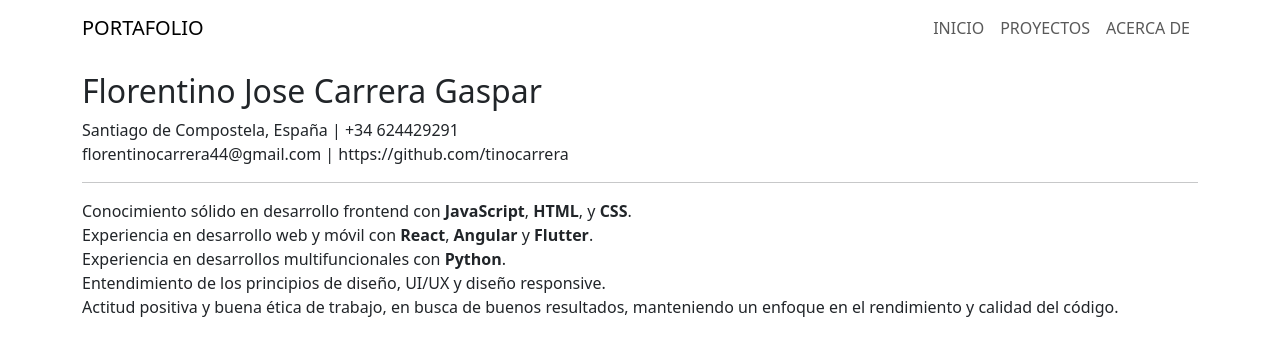
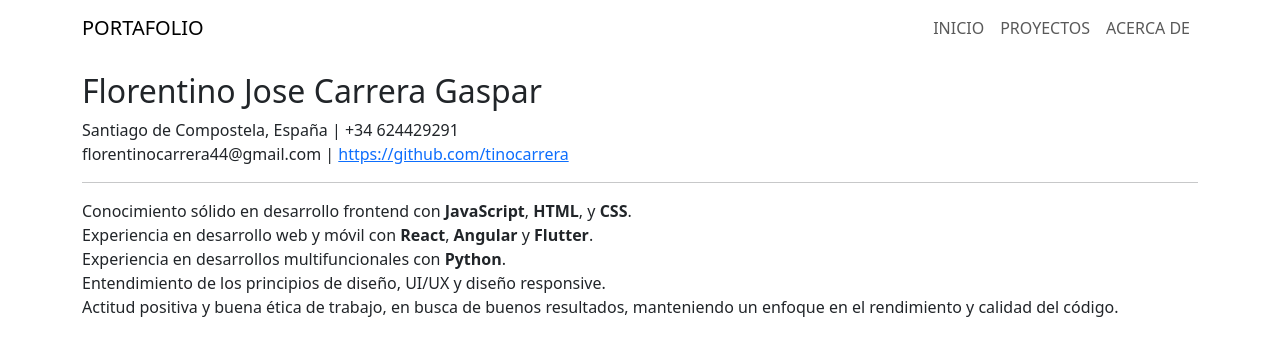
Before and after one commit to DARKATOV/portfolio-nextjs-ts, a Next.js app: page /about in a window 1280 px wide. Shown: the top 356 px of the page. Built offline with nearby package versions, Linux system fonts and the light colour scheme.

Commit message:
Mejorando hipervínculo al Github.

```diff
--- a/pages/about.tsx
+++ b/pages/about.tsx
@@ -9,7 +9,7 @@ export default function About() {
         Santiago de Compostela, España | +34 624429291
       </p>
       <p className={styles.paragraph}>
-        florentinocarrera44@gmail.com | https://github.com/tinocarrera
+        florentinocarrera44@gmail.com | <a href="https://github.com/tinocarrera">https://github.com/tinocarrera</a>
       </p>
 
       <hr />
```
